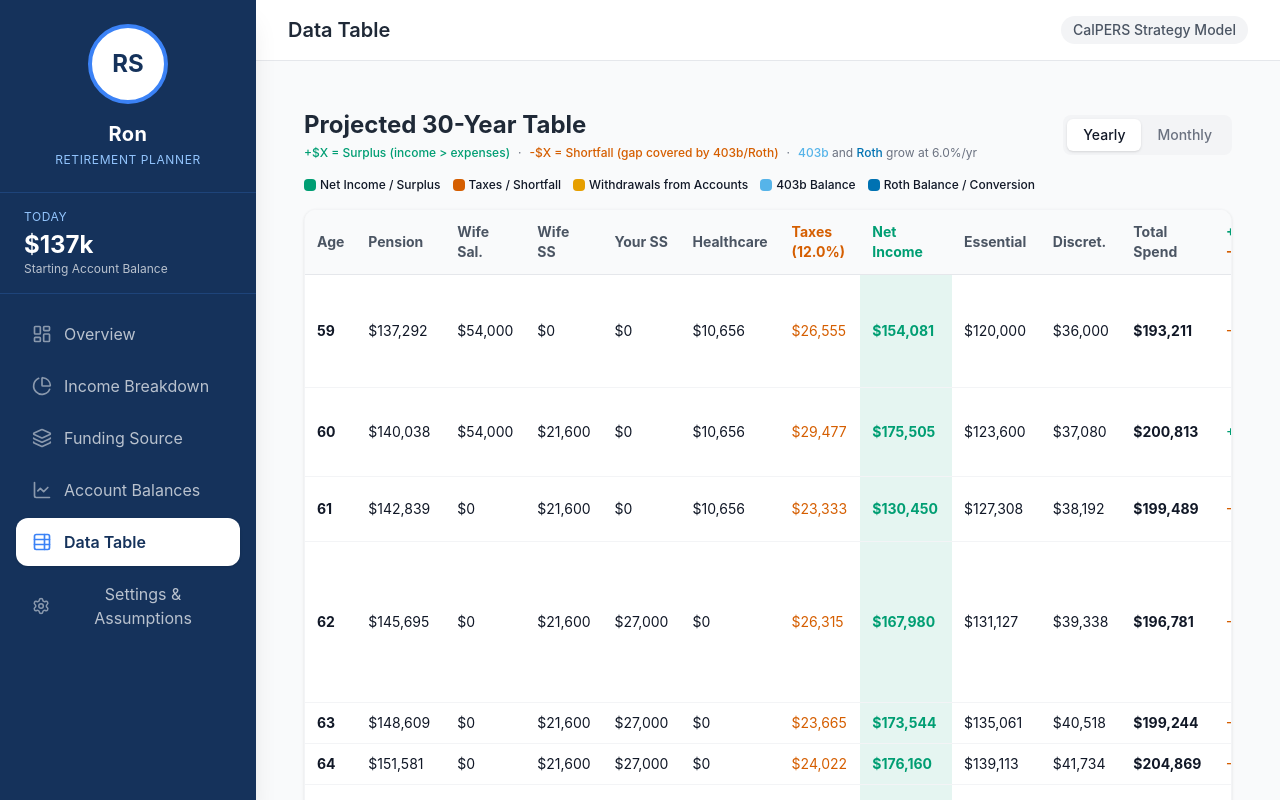
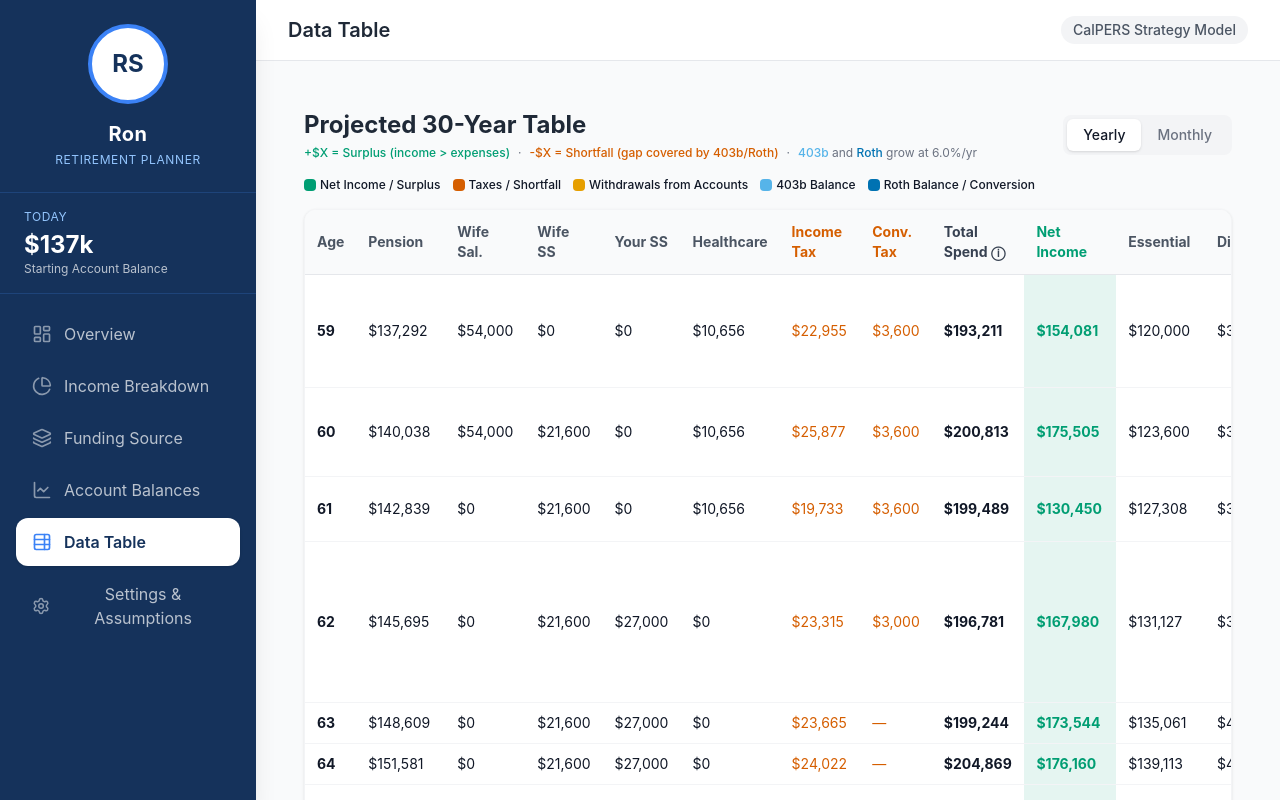
Before and after one commit to rsissons/RonRetirement, a React (Vite) app: page / in a window 1280 px wide. Both pictures are taken after a click on the button "Data Table". Built offline with nearby package versions, Linux system fonts and the light colour scheme.

Commit message:
Split taxes into Income Tax and Conversion Tax columns; add Total Spend tooltip

```diff
--- a/src/components/DataTable.tsx
+++ b/src/components/DataTable.tsx
@@ -111,11 +111,12 @@ export const DataTable: FC<Props> = ({ config, projection }) => {
                 <th className="px-3 py-3">Wife SS</th>
                 <th className="px-3 py-3">Your SS</th>
                 <th className="px-3 py-3">Healthcare</th>
-                <th className={`px-3 py-3 ${COL_TAXES}`}>Taxes ({(config.effectiveTaxRate * 100).toFixed(1)}%)</th>
+                <th className={`px-3 py-3 ${COL_TAXES}`} title="Tax on pension, salary & Social Security income">Income<br/>Tax</th>
+                <th className={`px-3 py-3 ${COL_TAXES}`} title="Tax owed when converting 403b funds to Roth IRA">Conv.<br/>Tax</th>
+                <th className={`px-3 py-3 font-bold text-gray-700`} title="All outflows: Essential + Discretionary + Healthcare + Income Tax + Conversion Tax">Total Spend ⓘ</th>
                 <th className={`px-3 py-3 font-bold text-[#009E73]`}>Net Income</th>
                 <th className="px-3 py-3">Essential</th>
                 <th className="px-3 py-3">Discret.</th>
-                <th className="px-3 py-3 font-bold">Total Spend</th>
                 <th className={`px-3 py-3 text-[#009E73]`}>+Surplus<br/><span className="text-[#D55E00]">-Shortfall</span></th>
                 <th className={`px-3 py-3 ${COL_WITHD}`}>403b<br/>Withdrawal</th>
                 <th className={`px-3 py-3 ${COL_WITHD}`}>Roth<br/>Withdrawal</th>
@@ -139,11 +140,12 @@ export const DataTable: FC<Props> = ({ config, projection }) => {
                     <td className="px-3 py-2.5">{formatCurrency(y.totalWifeSS)}</td>
                     <td className="px-3 py-2.5">{formatCurrency(y.totalYourSS)}</td>
                     <td className="px-3 py-2.5">{formatCurrency(y.totalInsurance + y.totalMedicare)}</td>
-                    <td className={`px-3 py-2.5 ${COL_TAXES}`}>{formatCurrency(y.totalTaxes)}</td>
+                    <td className={`px-3 py-2.5 ${COL_TAXES}`}>{formatCurrency(y.totalIncomeTaxes)}</td>
+                    <td className={`px-3 py-2.5 ${COL_TAXES}`}>{y.totalConversionTaxes > 0 ? formatCurrency(y.totalConversionTaxes) : '—'}</td>
+                    <td className="px-3 py-2.5 font-bold" title={`Essential ${formatCurrency(y.totalEssentialSpending)} + Discretionary ${formatCurrency(y.totalDiscretionarySpending)} + Healthcare ${formatCurrency(y.totalInsurance + y.totalMedicare)} + Taxes ${formatCurrency(y.totalTaxes)}`}>{formatCurrency(y.totalExpenses)}</td>
                     <td className={`px-3 py-2.5 ${COL_NET}`}>{formatCurrency(y.totalNetIncome)}</td>
                     <td className="px-3 py-2.5">{formatCurrency(y.totalEssentialSpending)}</td>
                     <td className="px-3 py-2.5">{formatCurrency(y.totalDiscretionarySpending)}</td>
-                    <td className="px-3 py-2.5 font-bold">{formatCurrency(y.totalExpenses)}</td>
                     <td className={`px-3 py-2.5 ${isShortfall ? COL_SHORTFALL : COL_SURPLUS}`}>
                       {formatGap(y.totalGap)}
                     </td>
@@ -183,11 +185,12 @@ export const DataTable: FC<Props> = ({ config, projection }) => {
                     <td className="px-3 py-2">{formatCurrency(m.wifeSS)}</td>
                     <td className="px-3 py-2">{formatCurrency(m.yourSS)}</td>
                     <td className="px-3 py-2">{formatCurrency(m.insurance + m.medicare)}</td>
-                    <td className={`px-3 py-2 ${COL_TAXES}`}>{formatCurrency(m.taxes)}</td>
+                    <td className={`px-3 py-2 ${COL_TAXES}`}>{formatCurrency(m.incomeTaxes)}</td>
+                    <td className={`px-3 py-2 ${COL_TAXES}`}>{m.conversionTaxes > 0 ? formatCurrency(m.conversionTaxes) : '—'}</td>
+                    <td className="px-3 py-2 font-bold" title={`Essential ${formatCurrency(m.essentialSpending)} + Discretionary ${formatCurrency(m.discretionarySpending)} + Healthcare ${formatCurrency(m.insurance + m.medicare)} + Taxes ${formatCurrency(m.taxes)}`}>{formatCurrency(m.totalExpenses)}</td>
                     <td className={`px-3 py-2 ${COL_NET}`}>{formatCurrency(m.netIncome)}</td>
                     <td className="px-3 py-2">{formatCurrency(m.essentialSpending)}</td>
                     <td className="px-3 py-2">{formatCurrency(m.discretionarySpending)}</td>
-                    <td className="px-3 py-2 font-bold">{formatCurrency(m.totalExpenses)}</td>
                     <td className={`px-3 py-2 ${isShortfall ? COL_SHORTFALL : COL_SURPLUS}`}>
                       {formatGap(m.gap)}
                     </td>
--- a/src/projection.ts
+++ b/src/projection.ts
@@ -17,7 +17,9 @@ export interface MonthlyData {
   discretionarySpending: number;
   insurance: number;
   medicare: number;
-  taxes: number;
+  incomeTaxes: number;      // Tax on pension, salary, SS
+  conversionTaxes: number;  // Tax on 403b→Roth conversions
+  taxes: number;            // Total taxes (income + conversion)
   totalExpenses: number;
 
   // Net Income & Gap
@@ -48,6 +50,8 @@ export interface YearlyData {
   totalDiscretionarySpending: number;
   totalInsurance: number;
   totalMedicare: number;
+  totalIncomeTaxes: number;
+  totalConversionTaxes: number;
   totalTaxes: number;
   totalExpenses: number;
 
@@ -140,6 +144,8 @@ export function calculateProjection(config: Config): ProjectionResult {
       totalDiscretionarySpending: 0,
       totalInsurance: 0,
       totalMedicare: 0,
+      totalIncomeTaxes: 0,
+      totalConversionTaxes: 0,
       totalTaxes: 0,
       totalExpenses: 0,
       totalNetIncome: 0,
@@ -283,6 +289,8 @@ export function calculateProjection(config: Config): ProjectionResult {
         discretionarySpending,
         insurance,
         medicare,
+        incomeTaxes,
+        conversionTaxes,
         taxes: totalTaxes,
         totalExpenses,
         netIncome,
@@ -305,6 +313,8 @@ export function calculateProjection(config: Config): ProjectionResult {
       yearObj.totalDiscretionarySpending += discretionarySpending;
       yearObj.totalInsurance += insurance;
       yearObj.totalMedicare += medicare;
+      yearObj.totalIncomeTaxes += incomeTaxes;
+      yearObj.totalConversionTaxes += conversionTaxes;
       yearObj.totalTaxes += totalTaxes;
       yearObj.totalExpenses += totalExpenses;
       yearObj.totalNetIncome += netIncome;
```
